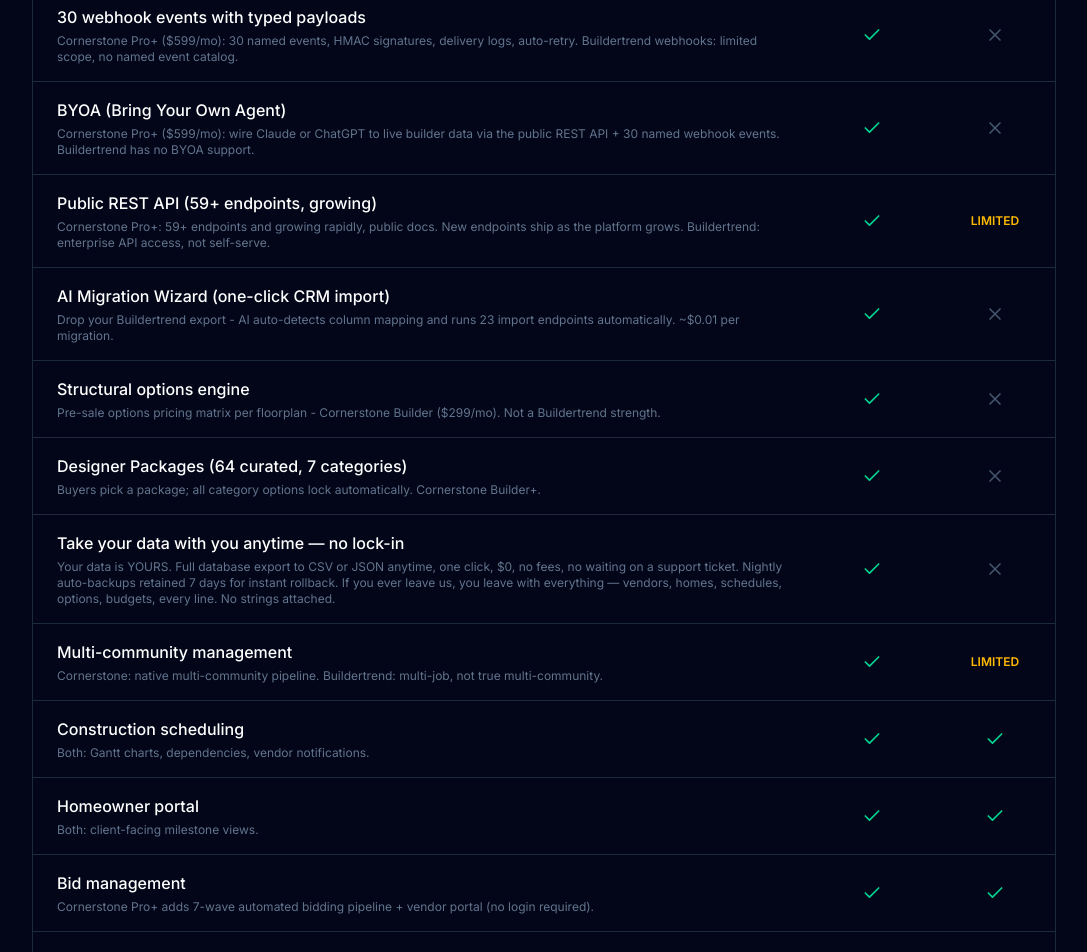
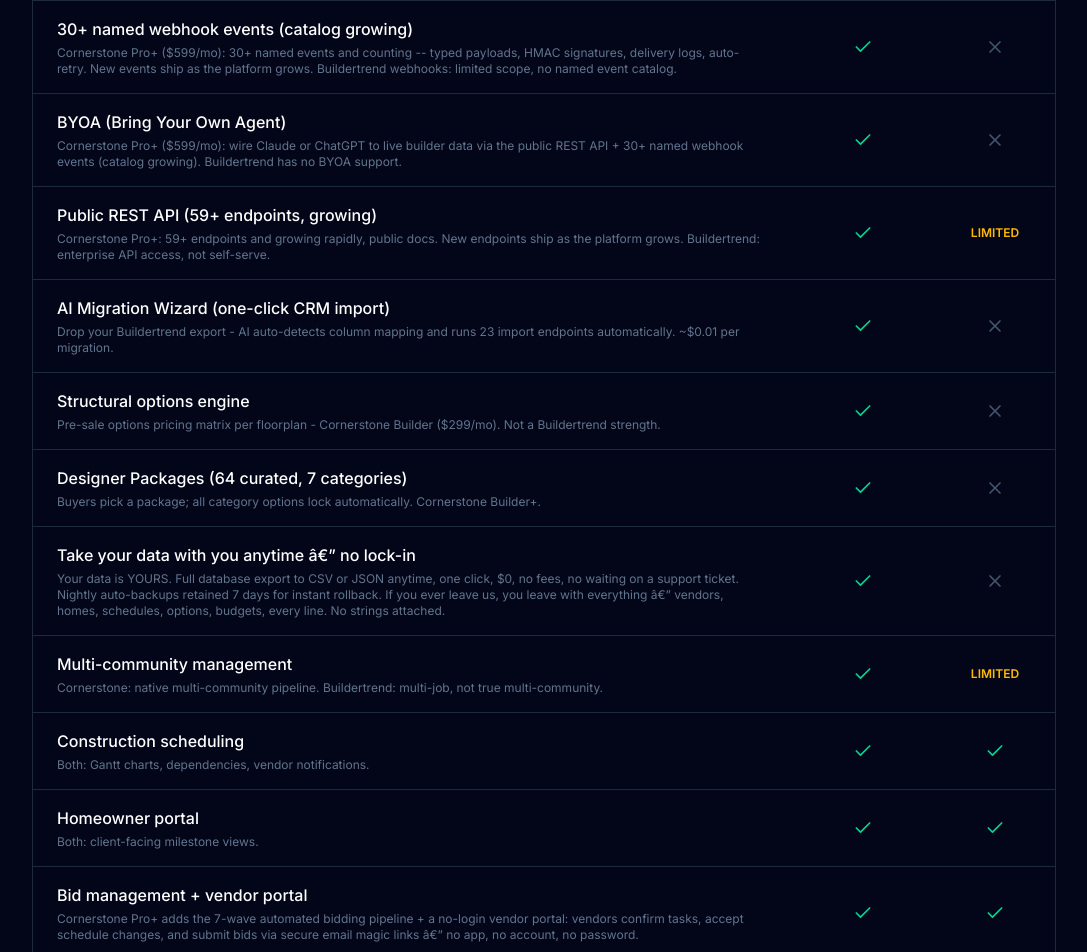
Before and after one commit to Scootermcgavin121/cornerstone-marketing-v2, a Next.js app: page /buildertrend-alternative in a window 1280 px wide. Shown: the part 1580-2532 px from the top of the page, without its empty margins (96-1183 px from the left). Built offline with nearby package versions, Linux system fonts and the light colour scheme.

Commit message:
fix(alt-pages): pricing model rows + 30+/59+ catch-up - buildertrend/coconstruct/jobnimbus

```diff
--- a/src/app/buildertrend-alternative/page.tsx
+++ b/src/app/buildertrend-alternative/page.tsx
@@ -13,28 +13,26 @@
   { feature: "Built for home builders", cornerstone: true, competitor: false, note: "Buildertrend is built for custom builders & remodelers; Cornerstone is built across the full home-builder spectrum - production, semi-custom, and custom - with lot management, options engine, and multi-community pipelines that work for all of them." },
   { feature: "Native AI agents (Foreman AI + Blueprint AI)", cornerstone: true, competitor: false, note: "Cornerstone Pro ($499/mo): 45+ Foreman AI skills that read AND write data, plus Blueprint AI floor plan takeoffs in 60 sec. Buildertrend has no native action-taking AI agents." },
   { feature: "AI memory compaction for marathon sessions", cornerstone: true, competitor: false, note: "Foreman auto-summarizes older messages mid-session so long workflows never crash or forget. No other construction platform does this. Cornerstone Pro feature." },
-  { feature: "AI image search, vision & anti-bot web scraping", cornerstone: true, competitor: false, note: "Foreman searches product images, hosts them permanently on CDN, and reads Home Depot/Ferguson/Lowe's product pages with AI-powered web scraping. Plus: paste or drag-drop any screenshot from inside the app - Foreman reads it with AI vision and acts on it (vendor quote screenshot → parts catalog entry, faucet photo → model lookup). Cornerstone Pro feature." },
+  { feature: "AI image search, vision & anti-bot web scraping", cornerstone: true, competitor: false, note: "Foreman searches product images, hosts them permanently on CDN, and reads Home Depot/Ferguson/Lowe's product pages with AI-powered web scraping. Plus: paste or drag-drop any screenshot from inside the app - Foreman reads it with AI vision and acts on it (vendor quote screenshot â†’ parts catalog entry, faucet photo â†’ model lookup). Cornerstone Pro feature." },
   { feature: "AI floor plan takeoffs (Blueprint AI)", cornerstone: true, competitor: false, note: "PDF blueprint to material takeoff in under 60 seconds. Blueprint AI included on Cornerstone Pro ($499/mo, 25 takeoffs/mo)." },
-  { feature: "30 webhook events with typed payloads", cornerstone: true, competitor: false, note: "Cornerstone Pro+ ($599/mo): 30 named events, HMAC signatures, delivery logs, auto-retry. Buildertrend webhooks: limited scope, no named event catalog." },
-  { feature: "BYOA (Bring Your Own Agent)", cornerstone: true, competitor: false, note: "Cornerstone Pro+ ($599/mo): wire Claude or ChatGPT to live builder data via the public REST API + 30 named webhook events. Buildertrend has no BYOA support." },
+  { feature: "30+ named webhook events (catalog growing)", cornerstone: true, competitor: false, note: "Cornerstone Pro+ ($599/mo): 30+ named events and counting -- typed payloads, HMAC signatures, delivery logs, auto-retry. New events ship as the platform grows. Buildertrend webhooks: limited scope, no named event catalog." },
+  { feature: "BYOA (Bring Your Own Agent)", cornerstone: true, competitor: false, note: "Cornerstone Pro+ ($599/mo): wire Claude or ChatGPT to live builder data via the public REST API + 30+ named webhook events (catalog growing). Buildertrend has no BYOA support." },
   { feature: "Public REST API (59+ endpoints, growing)", cornerstone: true, competitor: "limited", note: "Cornerstone Pro+: 59+ endpoints and growing rapidly, public docs. New endpoints ship as the platform grows. Buildertrend: enterprise API access, not self-serve." },
   { feature: "AI Migration Wizard (one-click CRM import)", cornerstone: true, competitor: false, note: "Drop your Buildertrend export - AI auto-detects column mapping and runs 23 import endpoints automatically. ~$0.01 per migration." },
   { feature: "Structural options engine", cornerstone: true, competitor: false, note: "Pre-sale options pricing matrix per floorplan - Cornerstone Builder ($299/mo). Not a Buildertrend strength." },
   { feature: "Designer Packages (64 curated, 7 categories)", cornerstone: true, competitor: false, note: "Buyers pick a package; all category options lock automatically. Cornerstone Builder+." },
-  { feature: "Take your data with you anytime — no lock-in", cornerstone: true, competitor: false, note: "Your data is YOURS. Full database export to CSV or JSON anytime, one click, $0, no fees, no waiting on a support ticket. Nightly auto-backups retained 7 days for instant rollback. If you ever leave us, you leave with everything — vendors, homes, schedules, options, budgets, every line. No strings attached." },
+  { feature: "Take your data with you anytime â€” no lock-in", cornerstone: true, competitor: false, note: "Your data is YOURS. Full database export to CSV or JSON anytime, one click, $0, no fees, no waiting on a support ticket. Nightly auto-backups retained 7 days for instant rollback. If you ever leave us, you leave with everything â€” vendors, homes, schedules, options, budgets, every line. No strings attached." },
   { feature: "Multi-community management", cornerstone: true, competitor: "limited", note: "Cornerstone: native multi-community pipeline. Buildertrend: multi-job, not true multi-community." },
   { feature: "Construction scheduling", cornerstone: true, competitor: true, note: "Both: Gantt charts, dependencies, vendor notifications." },
   { feature: "Homeowner portal", cornerstone: true, competitor: true, note: "Both: client-facing milestone views." },
-  { feature: "Bid management", cornerstone: true, competitor: true, note: "Cornerstone Pro+ adds 7-wave automated bidding pipeline + vendor portal (no login required)." },
+  { feature: "Bid management + vendor portal", cornerstone: true, competitor: true, note: "Cornerstone Pro+ adds the 7-wave automated bidding pipeline + a no-login vendor portal: vendors confirm tasks, accept schedule changes, and submit bids via secure email magic links â€” no app, no account, no password." },
   { feature: "Triple QR check-in ecosystem (vendor + PM + buyer)", cornerstone: true, competitor: false, note: "Cornerstone has three audience-specific QR codes. Buildertrend has none." },
   { feature: "Vendor Activity Map (Google Maps, real-time)", cornerstone: true, competitor: false, note: "See where every vendor is across every community in one map. Buildertrend has no equivalent." },
   { feature: "Model home QR for lead capture", cornerstone: true, competitor: false, note: "Cornerstone replaces paper sign-in sheets with a digital QR scan that creates Lead records. Buildertrend lead capture is web-form only." },
   { feature: "AI camera-event auto-task-start", cornerstone: true, competitor: false, note: "Webhook endpoint accepts events from any camera/sensor; auto-flips task to In Progress on vendor arrival. Cornerstone Pro+ feature." },
   { feature: "Unlimited users on all plans", cornerstone: true, competitor: true, note: "Both now include unlimited users. Cornerstone: every tier from $149. Buildertrend: custom pricing - contact for quote." },
-  { feature: "Starter price", cornerstone: "$149/mo", competitor: "Custom quote", note: "Cornerstone Starter: construction scheduling, subcontractor assignment, permits pipeline, homeowner portal - unlimited users. Buildertrend no longer publishes pricing; custom quotes only." },
-  { feature: "Full platform price (Builder)", cornerstone: "$299/mo", competitor: "Custom quote", note: "Cornerstone Builder ($299/mo) adds sales pipeline, purchasing, design center, and options engine - flat rate, unlimited users." },
-  { feature: "Price at full AI tier (Pro)", cornerstone: "$499/mo", competitor: "Custom quote", note: "Cornerstone Pro ($499/mo) adds Foreman AI (45+ skills) + Blueprint AI - flat, unlimited users. Foreman AI is NOT included on Starter or Builder." },
-  { feature: "Price at full API + AI tier (Pro+)", cornerstone: "$599/mo", competitor: "Custom quote", note: "Cornerstone Pro+ ($599/mo) adds the full public REST API, BYOA, automated bidding pipeline, and Opus AI - flat, no per-user fees at any tier." },
+  { feature: "Pricing model", cornerstone: "Flat, unlimited users", competitor: "Custom quote", note: "Buildertrend no longer publishes pricing -- custom quotes only. Cornerstone is flat at every tier, unlimited users. More importantly: Buildertrend doesn't ship a structural options engine, floorplan pricing matrix, multi-community pipelines, native AI agents, or 30+ named webhook events at any price point." },
+  { feature: "Cornerstone tiers (flat, unlimited users)", cornerstone: "$149 / $299 / $499 / $599", competitor: "--", note: "Starter ($149): scheduling, permits, homeowner portal. Builder ($299): adds sales pipeline, purchasing, design center with options engine and designer packages. Pro ($499): adds Foreman AI + Blueprint AI. Pro+ ($599): adds REST API, BYOA, 30+ named webhook events, 7-wave bidding." },
 ];
 
 const whySwitchCards: WhySwitchCard[] = [
@@ -46,11 +44,11 @@
 const faqItems: FAQItem[] = [
   {
     q: "What's the best Buildertrend alternative for home builders?",
-    a: "For home builders - production, semi-custom, and custom - Cornerstone PM is a strong Buildertrend alternative with key advantages: native AI agents (Foreman AI 45+ skills on Pro $499/mo, Blueprint AI), an options engine (Builder $299/mo), floorplan pricing matrix, multi-community management, 30 webhook events (Pro+), and a public REST API (Pro+). Buildertrend was built for custom builders and remodelers doing one-off jobs; Cornerstone is built for builders who repeat floorplans, run multi-community pipelines, and want AI that takes real actions.",
+    a: "For home builders - production, semi-custom, and custom - Cornerstone PM is a strong Buildertrend alternative with key advantages: native AI agents (Foreman AI 45+ skills on Pro $499/mo, Blueprint AI), an options engine (Builder $299/mo), floorplan pricing matrix, multi-community management, 30+ named webhook events (Pro+), and a public REST API (Pro+). Buildertrend was built for custom builders and remodelers doing one-off jobs; Cornerstone is built for builders who repeat floorplans, run multi-community pipelines, and want AI that takes real actions.",
   },
   {
     q: "How is Cornerstone PM different from Buildertrend?",
-    a: "Three key differences: (1) Cornerstone is built for plan-repeat home builders (production, semi-custom, custom), Buildertrend for custom and remodel; (2) Cornerstone includes 45+ native AI skills via Foreman AI (Pro $499/mo) plus Blueprint AI floor plan takeoffs, AI image search, and anti-bot web scraping - Buildertrend has no native AI; (3) Cornerstone offers a structural options engine, floorplan pricing matrix, multi-community pipelines, 30 webhook events (Pro+), and free database export that Buildertrend doesn't ship.",
+    a: "Three key differences: (1) Cornerstone is built for plan-repeat home builders (production, semi-custom, custom), Buildertrend for custom and remodel; (2) Cornerstone includes 45+ native AI skills via Foreman AI (Pro $499/mo) plus Blueprint AI floor plan takeoffs, AI image search, and anti-bot web scraping - Buildertrend has no native AI; (3) Cornerstone offers a structural options engine, floorplan pricing matrix, multi-community pipelines, 30+ named webhook events (Pro+), and free database export that Buildertrend doesn't ship.",
   },
   {
     q: "Is Cornerstone PM cheaper than Buildertrend?",
@@ -86,7 +84,7 @@
       heroLine1="Built for home builders."
       heroLine2="Not custom-and-remodel only."
       accentColor="cyan"
-      heroParagraph="Cornerstone PM is the Buildertrend alternative for home builders who repeat floorplans, run multi-community pipelines, and want AI that takes real actions. Native Foreman AI (45+ skills, Pro $499/mo), options engine, floorplan pricing matrix, 30 webhook events (Pro+), and a public REST API - flat pricing from $149/mo, unlimited users."
+      heroParagraph="Cornerstone PM is the Buildertrend alternative for home builders who repeat floorplans, run multi-community pipelines, and want AI that takes real actions. Native Foreman AI (45+ skills, Pro $499/mo), options engine, floorplan pricing matrix, 30+ named webhook events (Pro+), and a public REST API - flat pricing from $149/mo, unlimited users."
       secondaryCTA={{ text: "See full comparison", href: "/compare" }}
       comparisonSubtitle="Side-by-side, focused on what matters for home builders."
       comparisonRows={comparisonRows}
--- a/src/app/coconstruct-alternative/page.tsx
+++ b/src/app/coconstruct-alternative/page.tsx
@@ -15,35 +15,34 @@
   { feature: "Native AI agents (Foreman AI + Blueprint AI)", cornerstone: true, competitor: false, note: "Cornerstone Pro ($499/mo): 45+ Foreman AI skills that read AND write data, plus Blueprint AI floor plan takeoffs in 60 sec. No native AI in Buildertrend/CoConstruct." },
   { feature: "AI memory compaction for marathon sessions", cornerstone: true, competitor: false, note: "Foreman auto-summarizes older messages so long workflows never crash or forget. The only construction AI with this. Cornerstone Pro feature." },
   { feature: "AI image search, vision & anti-bot web scraping", cornerstone: true, competitor: false, note: "Foreman searches product images, hosts them on CDN, reads Home Depot/Ferguson product pages with AI-powered web scraping. Plus: paste or drag-drop any screenshot from inside the app and Foreman reads it with AI vision and acts on it. Cornerstone Pro feature." },
-  { feature: "30 webhook events (full named catalog)", cornerstone: true, competitor: false, note: "Cornerstone Pro+ ($599/mo): 30 named events, HMAC signatures, delivery logs, auto-retry. Buildertrend webhooks are limited and have no public event catalog." },
-  { feature: "BYOA (Bring Your Own Agent)", cornerstone: true, competitor: false, note: "Cornerstone Pro+ ($599/mo): wire Claude or ChatGPT to live builder data via public REST API + 30 named webhook events. Buildertrend has no BYOA support." },
+  { feature: "30+ named webhook events (catalog growing)", cornerstone: true, competitor: false, note: "Cornerstone Pro+ ($599/mo): 30+ named events and counting -- typed payloads, HMAC signatures, delivery logs, auto-retry. New events ship as the platform grows. Buildertrend webhooks are limited and have no public event catalog." },
+  { feature: "BYOA (Bring Your Own Agent)", cornerstone: true, competitor: false, note: "Cornerstone Pro+ ($599/mo): wire Claude or ChatGPT to live builder data via public REST API + 30+ named webhook events (catalog growing). Buildertrend has no BYOA support." },
   { feature: "Public REST API (59+ endpoints, growing)", cornerstone: true, competitor: "limited", note: "Cornerstone Pro+: 59+ endpoints and growing rapidly, public docs. New endpoints ship as the platform grows. Buildertrend: enterprise API only." },
   { feature: "Structural options engine", cornerstone: true, competitor: false, note: "Pre-sale options pricing matrix per floorplan - Cornerstone Builder ($299/mo)." },
   { feature: "Designer Packages (64 curated, 7 categories)", cornerstone: true, competitor: false, note: "Buyers pick a package; all category options lock automatically. Cornerstone Builder+." },
   { feature: "AI Migration Wizard (one-click CRM import)", cornerstone: true, competitor: false, note: "AI auto-detects CoConstruct/Buildertrend export column mapping and runs 23 import endpoints. ~$0.01 per migration." },
-  { feature: "Take your data with you anytime — no lock-in", cornerstone: true, competitor: false, note: "Your data is YOURS. Full database export to CSV or JSON anytime, one click, $0, no fees, no waiting on a support ticket. Nightly auto-backups retained 7 days for instant rollback. If you ever leave us, you leave with everything — vendors, homes, schedules, options, budgets, every line. No strings attached." },
-  { feature: "Vendor portal (no login required)", cornerstone: true, competitor: false, note: "Vendors submit bids via email link - no Cornerstone account needed." },
+  { feature: "Take your data with you anytime â€” no lock-in", cornerstone: true, competitor: false, note: "Your data is YOURS. Full database export to CSV or JSON anytime, one click, $0, no fees, no waiting on a support ticket. Nightly auto-backups retained 7 days for instant rollback. If you ever leave us, you leave with everything â€” vendors, homes, schedules, options, budgets, every line. No strings attached." },
+  { feature: "Vendor portal â€” no login required (email magic links)", cornerstone: true, competitor: false, note: "Vendors confirm tasks, accept schedule changes, and submit bids â€” all via secure magic links sent straight to their email. No app to download, no Cornerstone account to create, no password to remember. Click the link, do the thing, done. Biggest friction-killer for trade partners in the industry." },
   { feature: "Floorplan pricing matrix", cornerstone: true, competitor: false, note: "Per-community floorplan pricing - included on Cornerstone Builder ($299/mo)." },
   { feature: "Multi-community management", cornerstone: true, competitor: "limited", note: "Cornerstone: native multi-community pipeline. Buildertrend: multi-job, not true multi-community." },
   { feature: "Construction scheduling", cornerstone: true, competitor: true, note: "Both: Gantt charts, dependencies, notifications." },
   { feature: "Homeowner portal", cornerstone: true, competitor: true, note: "Both: client-facing milestone and selection views." },
   { feature: "Unlimited users on all plans", cornerstone: true, competitor: true, note: "Both now include unlimited users. Cornerstone: every tier from $149. Buildertrend: custom pricing - contact for quote." },
-  { feature: "Starter price", cornerstone: "$149/mo", competitor: "Custom quote (Buildertrend)", note: "Cornerstone Starter: scheduling, permits, homeowner portal - unlimited users. Buildertrend no longer publishes pricing; custom quotes only." },
-  { feature: "Full platform price (Builder)", cornerstone: "$299/mo", competitor: "Custom quote", note: "Cornerstone Builder ($299/mo) adds sales pipeline, purchasing, design center, and options engine - flat, unlimited users." },
-  { feature: "Price at full AI tier (Pro)", cornerstone: "$499/mo", competitor: "Custom quote", note: "Cornerstone Pro ($499/mo) adds Foreman AI (45+ skills) + Blueprint AI - flat, unlimited users. Foreman AI is NOT on Starter or Builder." },
+  { feature: "Pricing model", cornerstone: "Flat, unlimited users", competitor: "Custom quote (Buildertrend)", note: "Buildertrend no longer publishes pricing -- custom quotes only. Cornerstone is flat at every tier, unlimited users. More importantly: Buildertrend doesn't ship a structural options engine, floorplan pricing matrix, native AI agents, or 30+ named webhook events at any price point." },
+  { feature: "Cornerstone tiers (flat, unlimited users)", cornerstone: "$149 / $299 / $499 / $599", competitor: "--", note: "Starter ($149): scheduling, permits, homeowner portal. Builder ($299): adds sales pipeline, purchasing, design center with options engine and designer packages. Pro ($499): adds Foreman AI + Blueprint AI. Pro+ ($599): adds REST API, BYOA, 30+ named webhook events, 7-wave bidding." },
   { feature: "Price at full API + AI tier (Pro+)", cornerstone: "$599/mo", competitor: "Custom quote", note: "Cornerstone Pro+ ($599/mo) adds the full public REST API, BYOA, automated bidding pipeline, and Opus AI - flat, no per-user fees." },
 ];
 
 const whySwitchCards: WhySwitchCard[] = [
   { title: "Migration is the #1 reason builders stay stuck", desc: "We removed it. The AI Migration Wizard reads your CoConstruct/Buildertrend export, auto-maps every column, and runs all 23 import endpoints. Most migrations complete in under a day. ~$0.01 in AI cost - we absorb it." },
-  { title: "Action-taking AI on Pro — 45+ skills", desc: "Foreman AI (Cornerstone Pro, $499/mo) creates POs, updates design options, generates SOWs. Greets you by your chosen name, learns your go-to vendors and habits, gets more intuitive every session — custom-coded into the app, not a generic chatbot bolt-on. Built-in session compaction for marathon workflows. No other construction AI does this." },
+  { title: "Action-taking AI on Pro â€” 45+ skills", desc: "Foreman AI (Cornerstone Pro, $499/mo) creates POs, updates design options, generates SOWs. Greets you by your chosen name, learns your go-to vendors and habits, gets more intuitive every session â€” custom-coded into the app, not a generic chatbot bolt-on. Built-in session compaction for marathon workflows. No other construction AI does this." },
   { title: "Home builder workflows native", desc: "Lots, models, options, plan repeats, design center, draws, multi-community pipelines. CoConstruct was built for custom builders - Cornerstone Builder ($299/mo) covers all of this." },
 ];
 
 const faqItems: FAQItem[] = [
   {
     q: "CoConstruct was merged into Buildertrend - what are my options?",
-    a: "If you're frustrated with the CoConstruct-to-Buildertrend transition, Cornerstone PM is the cleanest off-ramp. It covers the same core functions (scheduling, homeowner portal, selections, purchasing, bid management) and adds features CoConstruct never had: native AI agents (Foreman AI 45+ skills on Pro $499/mo), structural options engine (Builder $299/mo), 30 webhook events (Pro+), and a public REST API (Pro+). The AI Migration Wizard ingests your Buildertrend/CoConstruct export in under a day.",
+    a: "If you're frustrated with the CoConstruct-to-Buildertrend transition, Cornerstone PM is the cleanest off-ramp. It covers the same core functions (scheduling, homeowner portal, selections, purchasing, bid management) and adds features CoConstruct never had: native AI agents (Foreman AI 45+ skills on Pro $499/mo), structural options engine (Builder $299/mo), 30+ named webhook events (Pro+), and a public REST API (Pro+). The AI Migration Wizard ingests your Buildertrend/CoConstruct export in under a day.",
   },
   {
     q: "Is Cornerstone PM a good CoConstruct replacement?",
@@ -83,7 +82,7 @@
       heroLine1="CoConstruct is gone."
       heroLine2="Here's what's better."
       accentColor="cyan"
-      heroParagraph="CoConstruct was merged into Buildertrend in 2022. If you're frustrated with the transition - higher prices, different workflows, no AI - Cornerstone PM is the home-builder alternative. Native AI agents (Foreman AI on Pro $499/mo), options engine (Builder $299/mo), 30 webhook events (Pro+), and unlimited users from $149/mo."
+      heroParagraph="CoConstruct was merged into Buildertrend in 2022. If you're frustrated with the transition - higher prices, different workflows, no AI - Cornerstone PM is the home-builder alternative. Native AI agents (Foreman AI on Pro $499/mo), options engine (Builder $299/mo), 30+ named webhook events (Pro+), and unlimited users from $149/mo."
       secondaryCTA={{ text: "vs Buildertrend", href: "/buildertrend-alternative" }}
       comparisonSubtitle="Comparing to Buildertrend, the platform CoConstruct became."
       comparisonRows={comparisonRows}
--- a/src/app/jobnimbus-alternative/page.tsx
+++ b/src/app/jobnimbus-alternative/page.tsx
@@ -19,8 +19,8 @@
   { feature: "AI image search, vision & anti-bot web scraping", cornerstone: true, competitor: false, note: "Foreman searches product images, hosts them on CDN, reads supplier product pages with AI-powered web scraping. Plus: paste or drag-drop any screenshot from inside the app and Foreman reads it with AI vision and acts on it. Cornerstone Pro feature." },
   { feature: "30+ named webhook events (catalog growing)", cornerstone: true, competitor: false, note: "Cornerstone Pro+ ($599/mo): 30+ named events and counting -- typed payloads, HMAC signatures, delivery logs, auto-retry. New events ship as the platform grows. JobNimbus has webhook support but no named construction event catalog." },
   { feature: "BYOA (Bring Your Own Agent)", cornerstone: true, competitor: false, note: "Cornerstone Pro+ ($599/mo): wire Claude or ChatGPT to your live construction data." },
-  { feature: "Public REST API", cornerstone: true, competitor: true, note: "Both include API access. JobNimbus includes unlimited API & webhooks on all plans. Cornerstone Pro+: 59 endpoints, public docs, typed webhook payload schemas -- purpose-built for construction management workflows." },
-  { feature: "Take your data with you anytime — no lock-in", cornerstone: true, competitor: false, note: "Your data is YOURS. Full database export to CSV or JSON anytime, one click, $0, no fees, no waiting on a support ticket. Nightly auto-backups retained 7 days for instant rollback. If you ever leave us, you leave with everything — vendors, homes, schedules, options, budgets, every line. No strings attached." },
+  { feature: "Public REST API", cornerstone: true, competitor: true, note: "Both include API access. JobNimbus includes unlimited API & webhooks on all plans. Cornerstone Pro+: 59+ endpoints and growing rapidly, public docs, typed webhook payload schemas. New endpoints ship as the platform grows. -- purpose-built for construction management workflows." },
+  { feature: "Take your data with you anytime â€” no lock-in", cornerstone: true, competitor: false, note: "Your data is YOURS. Full database export to CSV or JSON anytime, one click, $0, no fees, no waiting on a support ticket. Nightly auto-backups retained 7 days for instant rollback. If you ever leave us, you leave with everything â€” vendors, homes, schedules, options, budgets, every line. No strings attached." },
   { feature: "AI Migration Wizard", cornerstone: true, competitor: false, note: "AI auto-detects column mapping and runs 23 import endpoints." },
   { feature: "CRM / Lead pipeline", cornerstone: true, competitor: true, note: "Both include CRM and lead management." },
   { feature: "Construction scheduling", cornerstone: true, competitor: "limited", note: "Cornerstone: full Gantt, dependencies, cascade scheduling. JobNimbus: basic job scheduling, not construction-schedule focused." },
```
